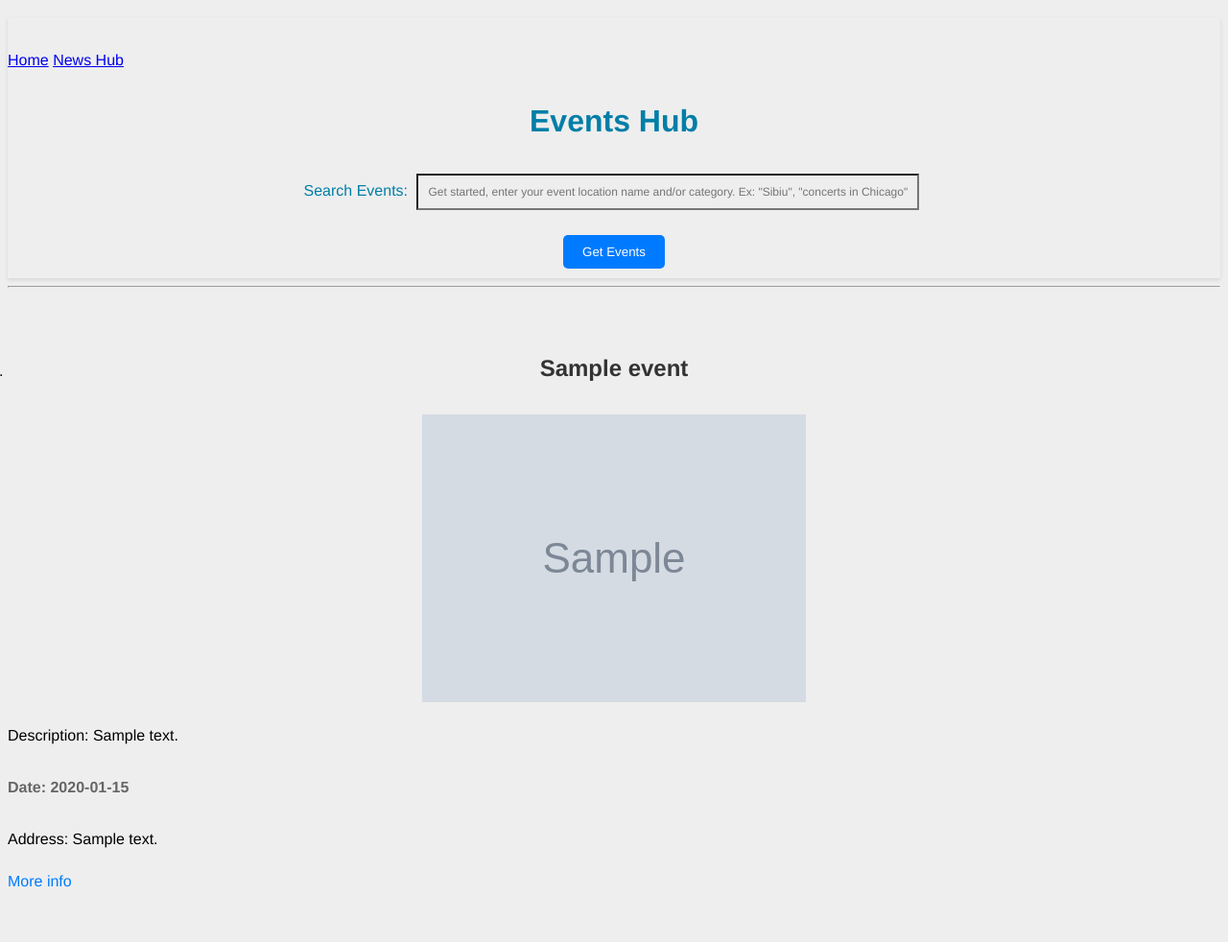
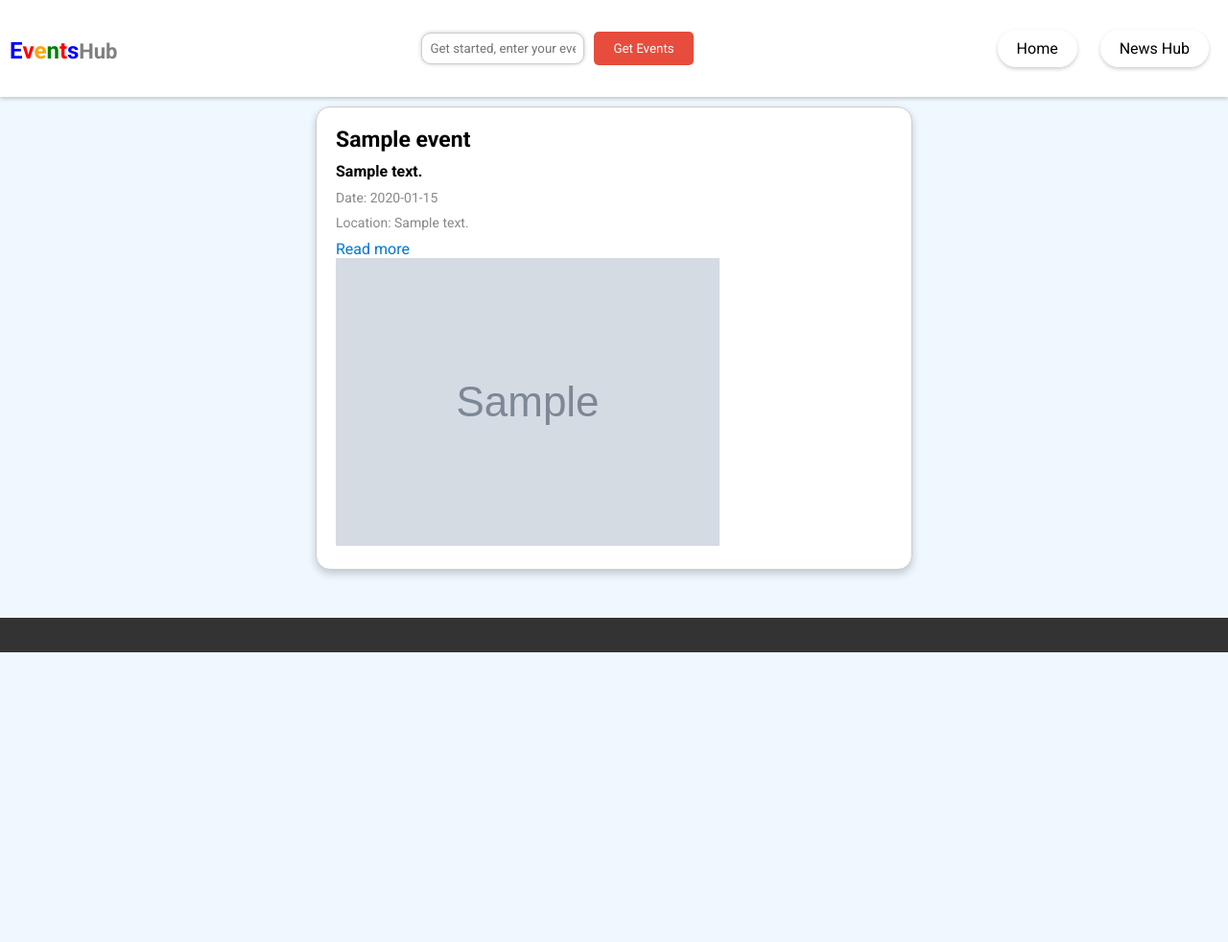
Before and after one commit to Dealer86/The-Hub, a Django app: page /events/ in a window 1280 px wide. Shown: the whole page at 96% size. After the commit the page ends 680 px from the top, so only its background shows below. Run offline with Django 4.2, Linux system fonts and the light colour scheme; tables that the repository leaves empty hold one stand-in row (values such as "Sample post"); grey boxes marked "Sample" are stand-in pictures.

Commit message:
Updated HTML for events

```diff
--- a/event_newsletter_project/templates/events_app.html
+++ b/event_newsletter_project/templates/events_app.html
@@ -4,57 +4,59 @@
 <html lang="en">
 <head>
     <meta charset="UTF-8">
+    <meta name="viewport" content="width=device-width, initial-scale=1.0">
     <title>Events Hub</title>
-    <link rel="stylesheet" type="text/css" href="{% static 'css/styles.css' %}">
+    <link rel="stylesheet" type="text/css" href="{% static 'css/events.css' %}">
+    <link href="https://fonts.googleapis.com/css2?family=Roboto:wght@400;700&display=swap" rel="stylesheet">
 </head>
 <body>
-    <header class="sticky">
-        <p>
+    <header class="sticky-header">
+        <h1 class="hub-heading">
+            <span class="letter n1">E</span>
+            <span class="letter n2">v</span>
+            <span class="letter n3">e</span>
+            <span class="letter n4">n</span>
+            <span class="letter n5">t</span>
+            <span class="letter n6">s</span>
+            <span class="hub-text"> Hub</span>
+        </h1>
+        <form method="post" class="center-form">
+            {% csrf_token %}
+            {{ form.google_events_search_query }}
+            <button type="submit">Get Events</button>
+        </form>
+        <nav>
             <a href="{% url 'home' %}">Home</a>
-            <a href="{% url  'get_news' %}">News Hub</a>
-        </p>
-        <h1>Events Hub</h1>
-        <nav>
-            <form method="post" class="center-form">
-                {% csrf_token %}
-                {{ form.as_p }}
-                <button type="submit">Get Events</button>
-            </form>
+            <a href="{% url 'get_news' %}">News Hub</a>
         </nav>
     </header>
 
-    <hr>
+    <div class="event-row">
+        {% for event in events %}
+        <div class="event">
+            <div class="event-content">
+                <div class="event-title">{{ event.title }}</div>
+                <div class="event-description">{{ event.description }}</div>
+                <div class="event-date">Date: {{ event.date }}</div>
+                <div class="event-address">Location: {{ event.address }}</div>
+                <a class="event-link" href="{{ event.link }}" target="_blank">Read more</a>
+            </div>
+            <div class="event-image">
+                <img src="{{ event.image }}" alt="{{ event.title }}">
+            </div>
+        </div>
+        {% if forloop.counter|divisibleby:2 == 0 %}
+        </div>
+        <div class="event-row">
+        {% endif %}
+        {% endfor %}
+    </div>
 
-    <!-- Display the retrieved events -->
-    <ol>
-        {% for event in events %}
-            <li class="event">
-                <h3 class="event-title">{{ event.title }}</h3>
-                <!-- Used the event.image URL directly within an <img> tag  as the scr attribute to display the image for each event. -->
-                <img src="{{ event.image }}" alt="{{ event.title }} Image" class="center-image">
-                <p class="event-description">Description: {{ event.description }}</p>
-                <p class="event-date">Date: {{ event.date }}</p>
-                <p class="event-address">Address: {{ event.address }}</p>
-                <a class="event-link" href="{{ event.link }}" target="_blank">More info</a>
-            </li>
-        {% empty %}
-            <li>No articles available.</li>
-        {% endfor %}
-    </ol>
+    <footer>
+        <p id="datetime"></p>
+    </footer>
 
-    <script>
-    window.onscroll = function() {
-        // Get the header element
-        var header = document.querySelector('header');
-
-        // When the user scrolls down, add the 'sticky' class to the header
-        if (window.pageYOffset > 0) {
-            header.classList.add('sticky');
-        } else {
-            // Remove the 'sticky' class when the user scrolls to the top
-            header.classList.remove('sticky');
-        }
-    };
-    </script>
+    <!-- JavaScript to update the date and time -->
+    <script src="{% static 'js/base_script.js' %}"></script>
 </body>
 </html>
```
